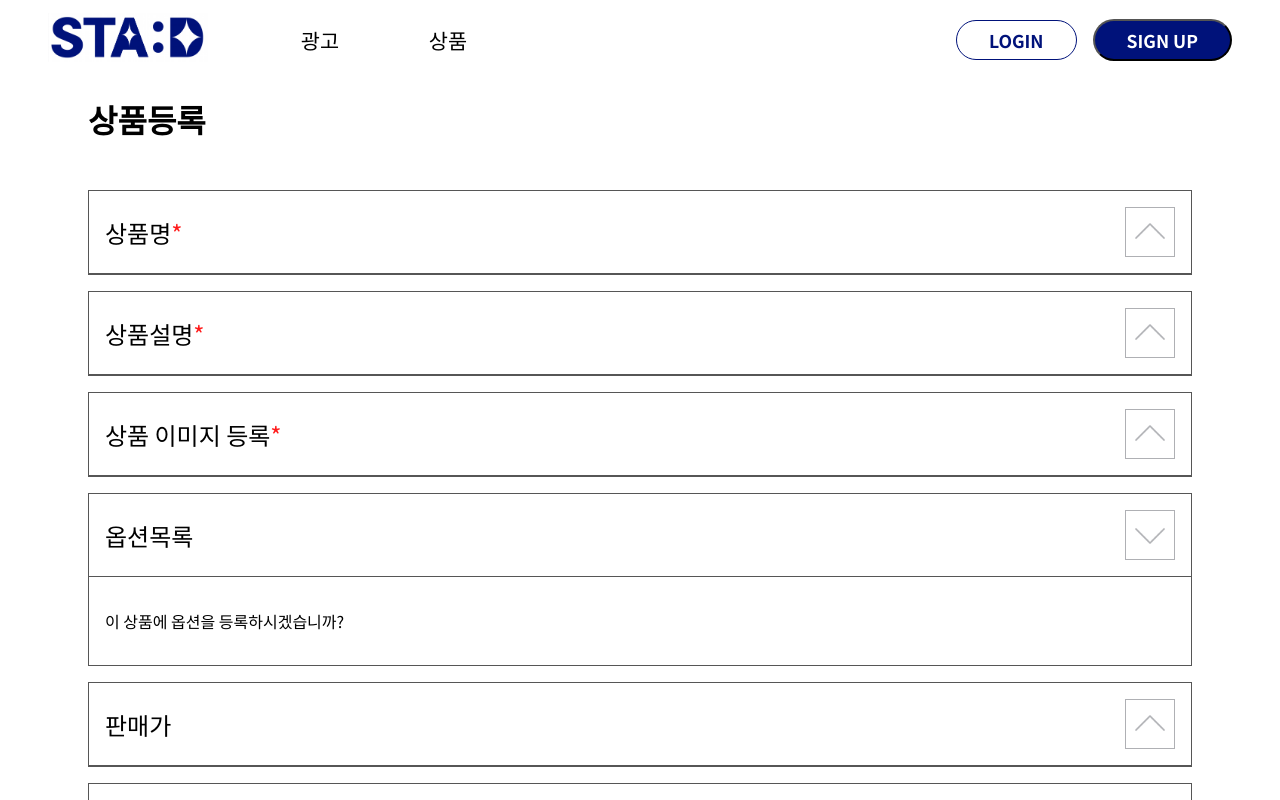
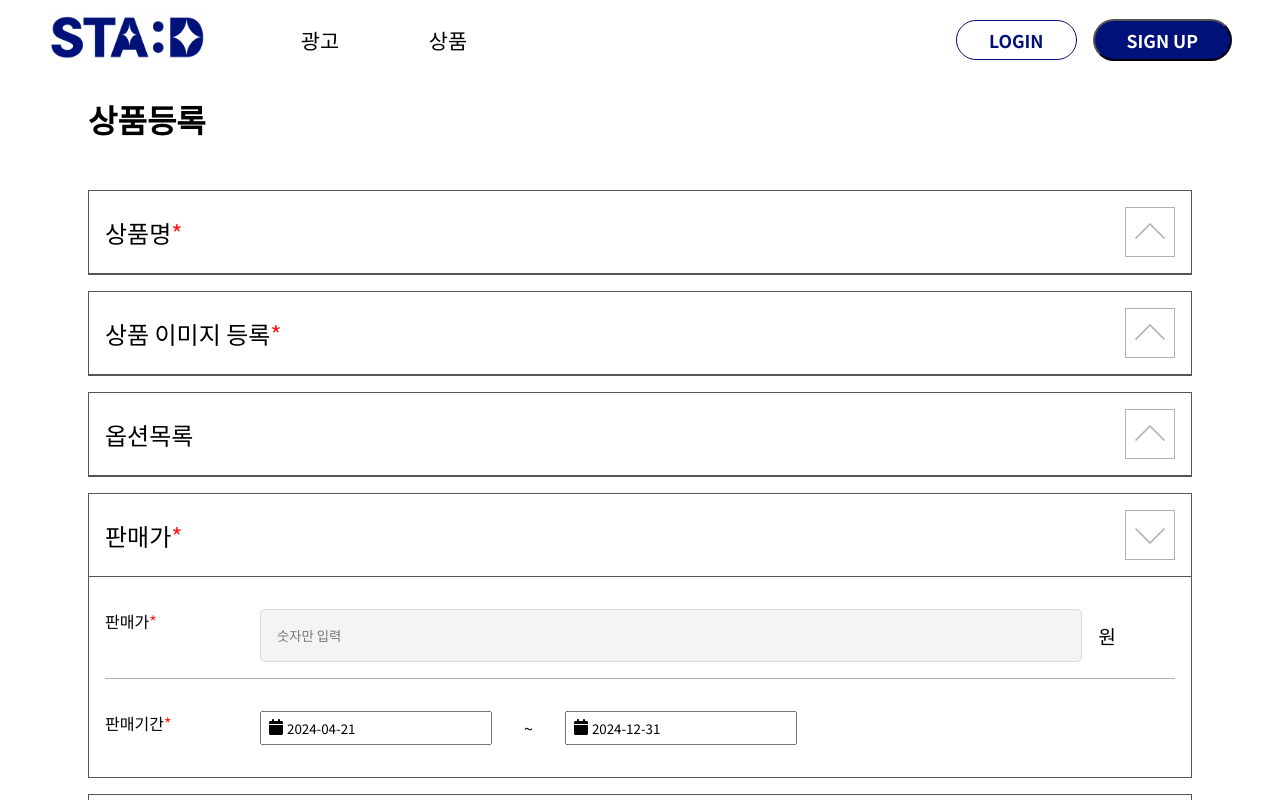
Before and after one commit to pedada6684/STA-D, a React (Create React App) app in the folder stad-web/: page /ad-enroll/merchandise in a window 1280 px wide. Both pictures are taken after a click on the button 1150 px from the left and 535 px from the top of the page. Shown: the top 800 px of the page. Built offline with nearby package versions, Linux system fonts and the light colour scheme.

Commit message:
design: 등록페이지, 컴포넌트 css 수정

```diff
--- a/stad-web/src/components/Calendar/Calendar.module.css
+++ b/stad-web/src/components/Calendar/Calendar.module.css
@@ -5,3 +5,9 @@
 .calendar {
   margin-right: 2rem;
 }
+.letter {
+  display: flex;
+  justify-content: center;
+  align-items: center;
+  margin-right: 2rem;
+}
--- /dev/null
+++ b/stad-web/src/components/Calendar/CalendarIcon.tsx
@@ -0,0 +1,24 @@
+import DatePicker from "react-datepicker";
+import styles from "./Calendar.module.css";
+import "react-datepicker/dist/react-datepicker.css";
+import { useState } from "react";
+export default function CalendarIcon() {
+  const [startDate, setStartDate] = useState<Date | null>(new Date());
+
+  return (
+    <div className={`${styles.container}`}>
+      <div className={`${styles.calendar}`}>
+        <DatePicker
+          dateFormat="yyyy-MM-dd"
+          shouldCloseOnSelect
+          selected={startDate}
+          onChange={(date) => setStartDate}
+          selectsStart
+          startDate={startDate}
+          showIcon
+          toggleCalendarOnIconClick
+        />
+      </div>
+    </div>
+  );
+}
--- a/stad-web/src/components/Calendar/DateRange.tsx
+++ b/stad-web/src/components/Calendar/DateRange.tsx
@@ -22,7 +22,7 @@ export default function DateRange() {
           toggleCalendarOnIconClick
         />
       </div>
-      <div>~</div>
+      <div className={`${styles.letter}`}>~</div>
       <div className={`${styles.calendar}`}>
         <DatePicker
           dateFormat="yyyy-MM-dd"
--- a/stad-web/src/components/Enroll/Advertisement.module.css
+++ b/stad-web/src/components/Enroll/Advertisement.module.css
@@ -21,7 +21,8 @@
   align-items: center;
   margin-left: 1rem;
 }
-.title span {
+.title span,
+.subTitle span {
   color: #ff1a1a;
 }
 
@@ -48,25 +49,40 @@
 
 .advideoList,
 .adBanner,
-.merImage {
+.merImage,
+.merDesImages,
+.sell,
+.sellPeriod,
+.priceContainer,
+.sellContainer,
+.city,
+.jejuMountain {
   display: flex;
 }
-.advideoList {
+.advideoList,
+.merImage,
+.sell {
   border-bottom: 1px solid #afb0b4;
   padding-bottom: 1rem;
 }
 
-.adBanner {
+.adBanner,
+.merDesImages,
+.sellPeriod,
+.jejuMountain {
   padding-top: 2rem;
 }
 .subTitle {
   width: 10%;
 }
 .videoContainer,
-.imageContainer {
+.imageContainer,
+.priceContainer,
+.sellContainer {
   margin-left: 3rem;
   width: 80%;
 }
+
 .video,
 .image {
   border: 1px dashed #afb0b4;
@@ -93,3 +109,21 @@
   justify-content: space-around;
   margin: 5rem;
 }
+.bond {
+  display: flex;
+}
+.letter {
+  display: flex;
+  justify-content: center;
+  align-items: center;
+  font-size: 1.2rem;
+  margin-left: 1rem;
+}
+.modalContent {
+  display: flex;
+  flex-direction: column;
+}
+.modalTitle {
+  font-size: 1.8rem;
+  margin-bottom: 2rem;
+}
--- a/stad-web/src/components/Enroll/Advertisement.tsx
+++ b/stad-web/src/components/Enroll/Advertisement.tsx
@@ -3,7 +3,7 @@ import top from "../../assets/flowbite_angle-top-solid.png";
 import plus from "../../assets/plus.png";
 import { ChangeEvent, useState } from "react";
 import DateRange from "../Calendar/DateRange";
-import { SelectAdCategory } from "../Select/SelectBox";
+import { SelectAdCategory, SelectContentsBox } from "../Select/SelectBox";
 import Modal from "../Modal/Modal";
 import ToggleButton from "../Button/ToggleButton";
 import InputContainer from "../Container/InputContainer";
@@ -194,7 +194,10 @@ export default function Advertisement() {
                 컨텐츠 선택하기
               </button>
               <Modal isOpen={modalIsOpen} onRequestClose={closeModal}>
-                <div>테스트</div>
+                <div className={`${styles.modalContent}`}>
+                  <div className={`${styles.modalTitle}`}>컨텐츠 선택하기</div>
+                  <SelectContentsBox />
+                </div>
               </Modal>
             </div>
             <div className={`${styles.caution}`}>
--- a/stad-web/src/components/Enroll/Merchandise.tsx
+++ b/stad-web/src/components/Enroll/Merchandise.tsx
@@ -4,6 +4,8 @@ import ToggleButton from "../Button/ToggleButton";
 import InputContainer from "../Container/InputContainer";
 import plus from "../../assets/plus.png";
 import EnrollButton from "../Button/EnrollButton";
+import DateRange from "../Calendar/DateRange";
+import CalendarIcon from "../Calendar/CalendarIcon";
 interface merchanForm {
   name: string;
   price: number;
@@ -20,22 +22,25 @@ export default function Merchandise() {
     const { name, value } = e.target;
   };
   const [isMerNameExpanded, setMerNameExpanded] = useState(false);
-  const [isMerIntroductionExpanded, setMerIntroductionExpanded] =
-    useState(false);
   const [isMerOptionExpanded, setMerOptionExpanded] = useState(false);
   const [isMerPriceExpanded, setMerPriceExpanded] = useState(false);
   const [isMerQuantityExpanded, setMerQuantityExpanded] = useState(false);
   const [isMerThumbnailExpanded, setMerThumbnailExpanded] = useState(false);
+  const [isMerShipPriceExpanded, setMerShipPriceExpanded] = useState(false);
+  const [isExpDateExpanded, setExpDateExpanded] = useState(false);
+  const [isDeliveryDateExpanded, setDeliveryDateExpanded] = useState(false);
   const toggleMerName = () => setMerNameExpanded(!isMerNameExpanded);
-  const toggleMerIntroduction = () =>
-    setMerIntroductionExpanded(!isMerIntroductionExpanded);
   const toggleMerOptions = () => setMerOptionExpanded(!isMerOptionExpanded);
   const toggleMerPrice = () => setMerPriceExpanded(!isMerPriceExpanded);
   const toggleMerQuantity = () =>
     setMerQuantityExpanded(!isMerQuantityExpanded);
   const toggleMerThumbnail = () =>
     setMerThumbnailExpanded(!isMerThumbnailExpanded);
-
+  const toggleMerShipPrice = () =>
+    setMerShipPriceExpanded(!isMerShipPriceExpanded);
+  const toggleExpDate = () => setExpDateExpanded(!isExpDateExpanded);
+  const toggleDeliveryDate = () =>
+    setDeliveryDateExpanded(!isDeliveryDateExpanded);
   return (
     <div className={`${styles.container}`}>
       <div className={`${styles.item}`}>
@@ -61,34 +66,6 @@ export default function Merchandise() {
             </div>
             <div className={`${styles.caution}`}>
               * 가이드에 맞지않은 상품명 입력 시 별도 고지없이 제재 될 수
-              있습니다.
-            </div>
-          </InputContainer>
-        )}
-      </div>
-      <div className={`${styles.item}`}>
-        <div className={`${styles.title}`}>
-          <div className={`${styles.name}`}>
-            상품설명<span>*</span>
-          </div>
-          <ToggleButton
-            isExpanded={isMerIntroductionExpanded}
-            onToggle={toggleMerIntroduction}
-          />
-        </div>
-        {isMerIntroductionExpanded && (
-          <InputContainer>
-            <div>
-              <input
-                type="text"
-                name="merchandise-introduction"
-                onChange={handleChange}
-                className={`${styles.input}`}
-                required
-              />
-            </div>
-            <div className={`${styles.caution}`}>
-              * 가이드에 맞지않은 상품설명 입력 시 별도 고지없이 제재 될 수
               있습니다.
             </div>
           </InputContainer>
@@ -128,6 +105,27 @@ export default function Merchandise() {
                 </div>
               </div>
             </div>
+            <div className={`${styles.merDesImages}`}>
+              <div className={`${styles.subTitle}`}>상품 설명 내용 이미지</div>
+              <div className={`${styles.imageContainer}`}>
+                <div className={`${styles.image}`}>
+                  <input
+                    type="file"
+                    name="file"
+                    id="file"
+                    onChange={handleChange}
+                    className={`${styles.imageInput} ${styles.input}`}
+                  />
+                  <label htmlFor="file" className={`${styles.btnUpload}`}>
+                    <img src={plus} alt="업로드" />
+                  </label>
+                </div>
+                <div className={`${styles.caution}`}>
+                  * 가이드에 맞지않은 상품 이미지 등록 시 별도 고지없이 제재 될
+                  수 있습니다.
+                </div>
+              </div>
+            </div>
           </InputContainer>
         )}
       </div>
@@ -148,7 +146,9 @@ export default function Merchandise() {
       </div>
       <div className={`${styles.item}`}>
         <div className={`${styles.title}`}>
-          <div className={`${styles.name}`}>판매가</div>
+          <div className={`${styles.name}`}>
+            판매가<span>*</span>
+          </div>
           <ToggleButton
             isExpanded={isMerPriceExpanded}
             onToggle={toggleMerPrice}
@@ -156,22 +156,40 @@ export default function Merchandise() {
         </div>
         {isMerPriceExpanded && (
           <InputContainer>
-            <div>
+            <div className={`${styles.sell}`}>
+              <div className={`${styles.subTitle}`}>
+                판매가<span>*</span>
+              </div>
+              <div className={`${styles.priceContainer}`}>
                 <input
                   type="number"
                   name="merchandise-price"
                   onChange={handleChange}
                   className={`${styles.input}`}
                   required
+                  placeholder="숫자만 입력"
                 />
-              <span>원</span>
+                <div className={`${styles.letter}`}>원</div>
+              </div>
+            </div>
+            <div className={`${styles.sellPeriod}`}>
+              <div className={`${styles.subTitle}`}>
+                판매기간<span>*</span>
+              </div>
+              <div className={`${styles.sellContainer}`}>
+                <div className={`${styles.calendar}`}>
+                  <DateRange />
+                </div>
+              </div>
             </div>
           </InputContainer>
         )}
       </div>
       <div className={`${styles.item}`}>
         <div className={`${styles.title}`}>
-          <div className={`${styles.name}`}>재고수량</div>
+          <div className={`${styles.name}`}>
+            재고수량<span>*</span>
+          </div>
           <ToggleButton
             isExpanded={isMerQuantityExpanded}
             onToggle={toggleMerQuantity}
@@ -179,19 +197,104 @@ export default function Merchandise() {
         </div>
         {isMerQuantityExpanded && (
           <InputContainer>
-            <div>
+            <div className={`${styles.bond}`}>
               <input
                 type="number"
                 name="merchandise-quantity"
                 onChange={handleChange}
                 className={`${styles.input}`}
                 required
+                placeholder="숫자만 입력"
               />
-              <span>개</span>
+              <div className={`${styles.letter}`}>개</div>
             </div>
           </InputContainer>
         )}
       </div>
+      <div className={`${styles.item}`}>
+        <div className={`${styles.title}`}>
+          <div className={`${styles.name}`}>
+            배송비<span>*</span>
+          </div>
+          <ToggleButton
+            isExpanded={isMerShipPriceExpanded}
+            onToggle={toggleMerShipPrice}
+          />
+        </div>
+        {isMerShipPriceExpanded && (
+          <InputContainer>
+            <div className={`${styles.city}`}>
+              <div className={`${styles.subTitle}`}>
+                도심지역<span>*</span>
+              </div>
+              <div className={`${styles.priceContainer}`}>
+                <input
+                  type="number"
+                  name="merchandise-shipping-price-city"
+                  onChange={handleChange}
+                  className={`${styles.input}`}
+                  required
+                  placeholder="숫자만 입력"
+                />
+                <div className={`${styles.letter}`}>원</div>
+              </div>
+            </div>
+            <div className={`${styles.jejuMountain}`}>
+              <div className={`${styles.subTitle}`}>
+                제주, 산간지역<span>*</span>
+              </div>
+              <div className={`${styles.priceContainer}`}>
+                <input
+                  type="number"
+                  name="merchandise-shipping-price-jeju"
+                  onChange={handleChange}
+                  className={`${styles.input}`}
+                  required
+                  placeholder="숫자만 입력"
+                />
+                <div className={`${styles.letter}`}>원</div>
+              </div>
+            </div>
+          </InputContainer>
+        )}
+      </div>
+      <div className={`${styles.item}`}>
+        <div className={`${styles.title}`}>
+          <div className={`${styles.name}`}>
+            유통기한<span>*</span>
+          </div>
+          <ToggleButton
+            isExpanded={isExpDateExpanded}
+            onToggle={toggleExpDate}
+          />
+        </div>
+        {isExpDateExpanded && (
+          <InputContainer>
+            <div className={`${styles.calendar}`}>
+              <DateRange />
+            </div>
+          </InputContainer>
+        )}
+      </div>
+      <div className={`${styles.item}`}>
+        <div className={`${styles.title}`}>
+          <div className={`${styles.name}`}>
+            배송예정일 등록<span>*</span>
+          </div>
+          <ToggleButton
+            isExpanded={isDeliveryDateExpanded}
+            onToggle={toggleDeliveryDate}
+          />
+        </div>
+        {isDeliveryDateExpanded && (
+          <InputContainer>
+            <div className={`${styles.calendar}`}>
+              <CalendarIcon />
+            </div>
+          </InputContainer>
+        )}
+      </div>
+
       <EnrollButton />
     </div>
   );
--- a/stad-web/src/components/Modal/Modal.module.css
+++ b/stad-web/src/components/Modal/Modal.module.css
@@ -32,9 +32,17 @@
   cursor: pointer;
 }
 
+.apply {
+  display: flex;
+  justify-content: center;
+}
+
 .applyBtn {
   border: none;
-  padding: 1rem 2rem;
+  width: 10rem;
+  padding: 0.5rem 2rem;
+  background-color: #d9d9d9;
+  border-radius: 50px;
   cursor: pointer;
   margin-top: 2rem;
 }
--- a/stad-web/src/components/Modal/Modal.tsx
+++ b/stad-web/src/components/Modal/Modal.tsx
@@ -19,7 +19,9 @@ export default function Modal({
           <img className={styles.close} src={close} alt="닫기" />
         </button>
         {children}
-        <button className={styles.applyBtn}>적용</button>
+        <div className={`${styles.apply}`}>
+          <button className={styles.applyBtn}>적용</button>
+        </div>
       </div>
     </div>
   );
--- a/stad-web/src/components/Select/SelectBox.tsx
+++ b/stad-web/src/components/Select/SelectBox.tsx
@@ -22,6 +22,25 @@ export function SelectReviewSortBox() {
   ];
 
   return <Select options={options} />;
+}
+
+export function SelectContentsBox() {
+  const options = [
+    { value: "무한도전", label: "무한도전" },
+    { value: "런닝맨", label: "런닝맨" },
+    { value: "신서유기6", label: "신서유기6" },
+    { value: "위플래시", label: "위플래시" },
+  ];
+
+  return (
+    <Select
+      isMulti
+      name="colors"
+      options={options}
+      className="basic-multi-select"
+      classNamePrefix="select"
+    />
+  );
 }
 
 export function SelectAdCategory() {
```
Lines whose indentation alone changed are shown as unchanged.
